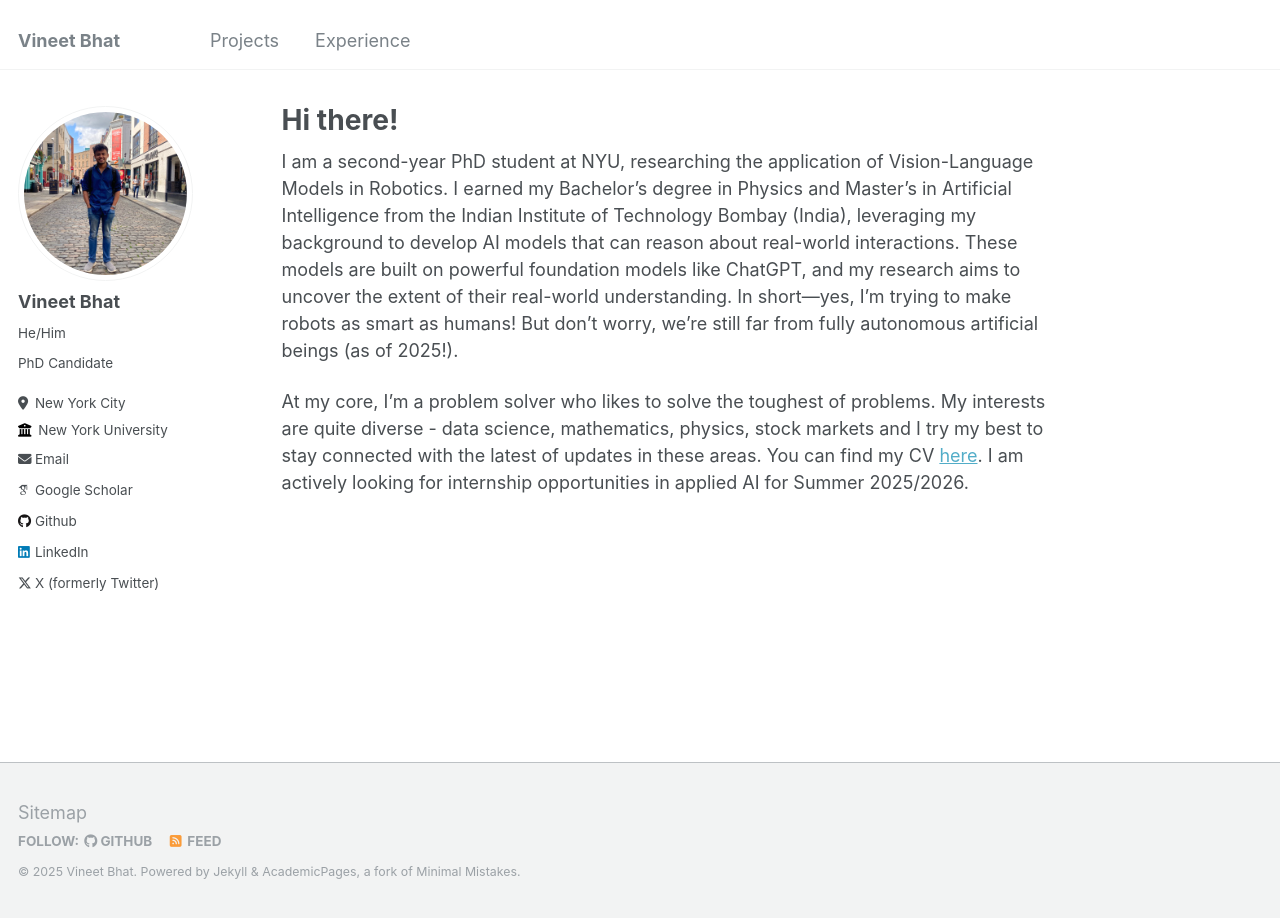
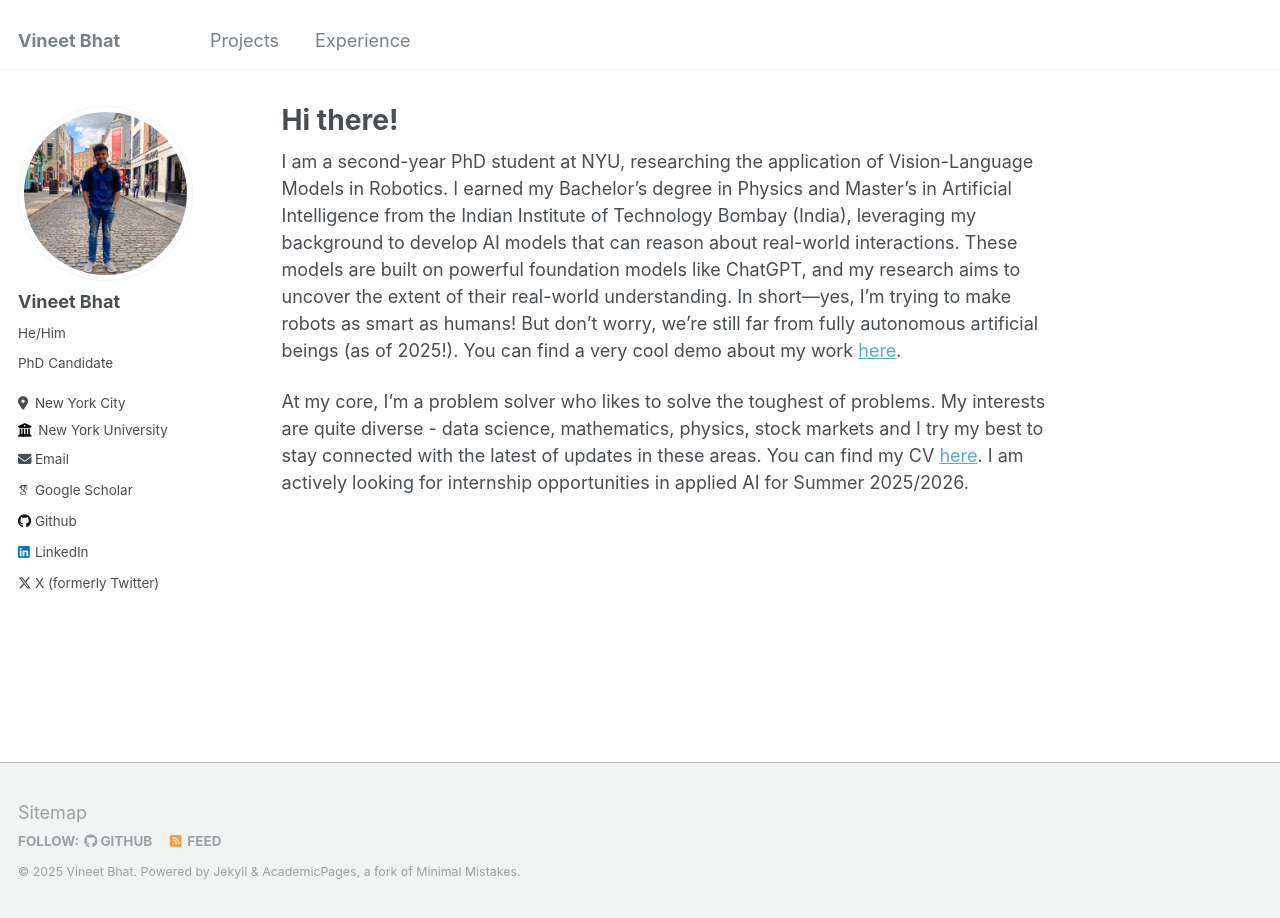
Before and after one commit to vineet2104/vineet2104.github.io, a Jekyll site: the page built from _pages/about.md, in a window 1280 px wide. Built offline with Jekyll 4.4.1, drawn with Linux system fonts in a browser that asks for light colours; some web fonts are replaced.

Commit message:
Update about.md

```diff
--- a/_pages/about.md
+++ b/_pages/about.md
@@ -7,6 +7,6 @@ redirect_from:
   - /about.html
 ---
 
-I am a second-year PhD student at NYU, researching the application of Vision-Language Models in Robotics. I earned my Bachelor’s degree in Physics and Master’s in Artificial Intelligence from the Indian Institute of Technology Bombay (India), leveraging my background to develop AI models that can reason about real-world interactions. These models are built on powerful foundation models like ChatGPT, and my research aims to uncover the extent of their real-world understanding. In short—yes, I'm trying to make robots as smart as humans! But don't worry, we're still far from fully autonomous artificial beings (as of 2025!).
+I am a second-year PhD student at NYU, researching the application of Vision-Language Models in Robotics. I earned my Bachelor’s degree in Physics and Master’s in Artificial Intelligence from the Indian Institute of Technology Bombay (India), leveraging my background to develop AI models that can reason about real-world interactions. These models are built on powerful foundation models like ChatGPT, and my research aims to uncover the extent of their real-world understanding. In short—yes, I'm trying to make robots as smart as humans! But don't worry, we're still far from fully autonomous artificial beings (as of 2025!). You can find a very cool demo about my work [here](https://drive.google.com/file/d/1NRiK14SZLv6iHwHguGLjrjuQGJ5Hb_kt/view?usp=sharing).
 
 At my core, I'm a problem solver who likes to solve the toughest of problems. My interests are quite diverse - data science, mathematics, physics, stock markets and I try my best to stay connected with the latest of updates in these areas. You can find my CV [here](https://drive.google.com/file/d/1NfLWC3lqW8RSqygV400MPgQwEhCoIddl/view?usp=sharing). I am actively looking for internship opportunities in applied AI for Summer 2025/2026.
```
